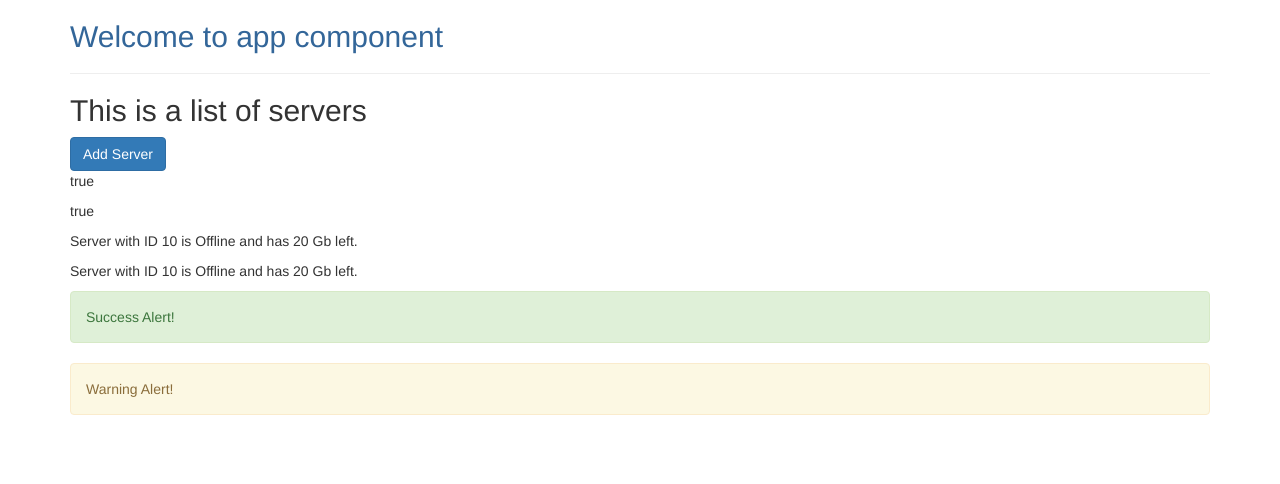
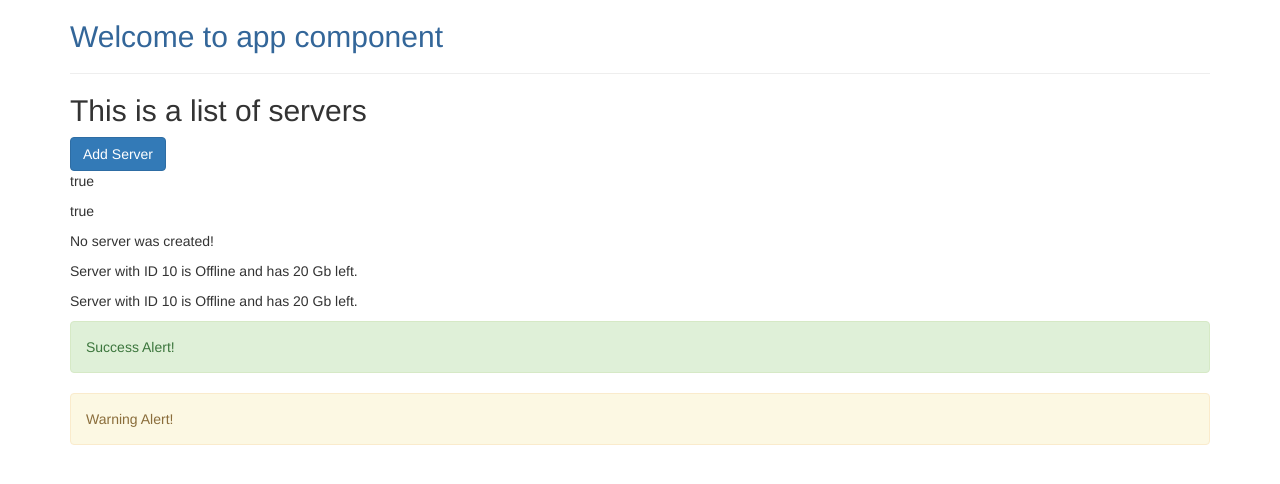
Before and after one commit to ryan-learning-git/angular-my-first-app, an Angular app: page / in a window 1280 px wide. Shown: the top 484 px of the page. Built offline with nearby package versions, Linux system fonts and the light colour scheme.

Commit message:
Completed lesson 26 - Basic event binding with ()

```diff
--- a/src/app/servers/servers.component.html
+++ b/src/app/servers/servers.component.html
@@ -3,10 +3,13 @@
 <button
   class="btn btn-primary"
   [disabled]="!allowNewServer"
+  (click)="onCreateServer()"
   >Add Server</button>
 
 <p>{{allowNewServer}}</p>
 <p [innerText]="allowNewServer">This is some text</p>
 
+<p>{{serverCreationStatus}}</p>
+
 <app-server></app-server>
 <app-server></app-server>
--- a/src/app/servers/servers.component.ts
+++ b/src/app/servers/servers.component.ts
@@ -9,6 +9,7 @@ import { Component, OnInit } from '@angular/core';
 export class ServersComponent implements OnInit {
 
   allowNewServer = false;
+  serverCreationStatus = 'No server was created!';
 
   constructor() {
     // using () => to allow use of 'this' keyword with an es6 arrow function
@@ -20,4 +21,8 @@ export class ServersComponent implements OnInit {
   ngOnInit() {
   }
 
+  onCreateServer(){
+    this.serverCreationStatus = 'Server was created!';
+  }
+
 }
```
